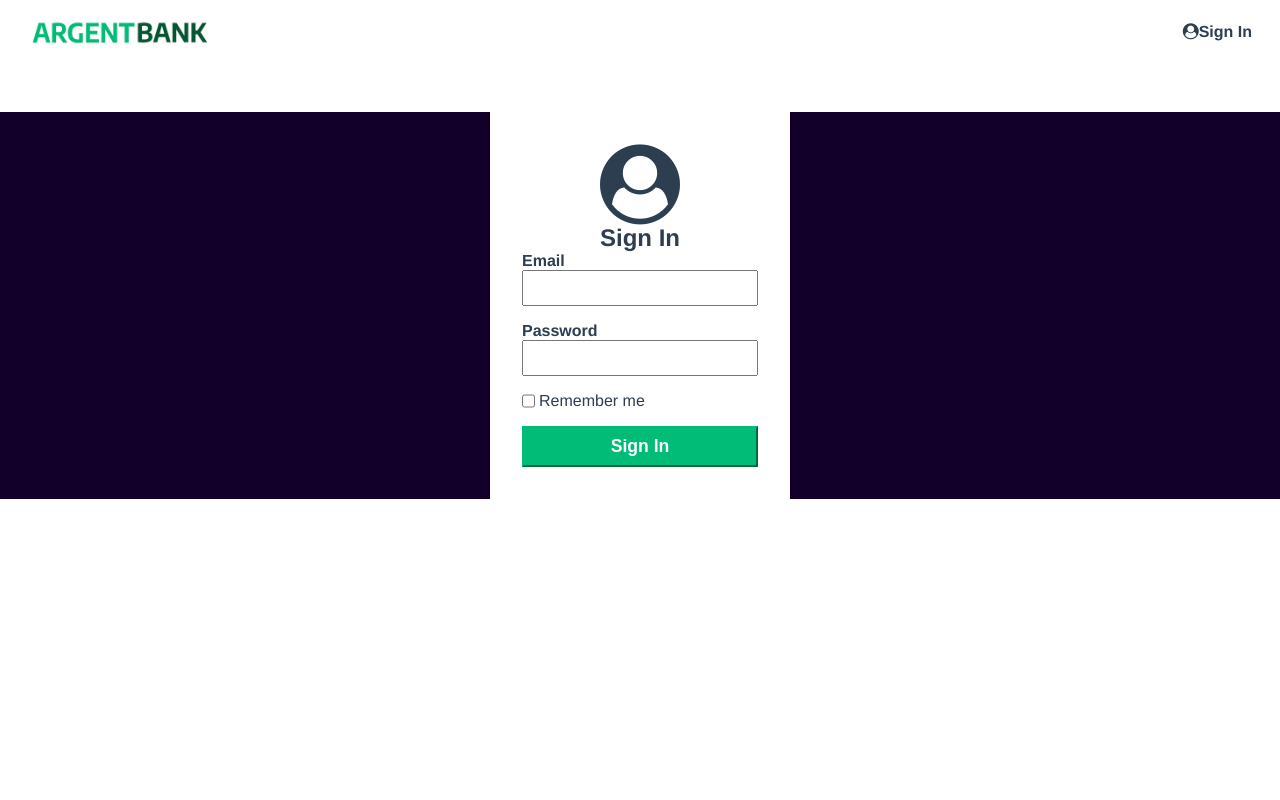
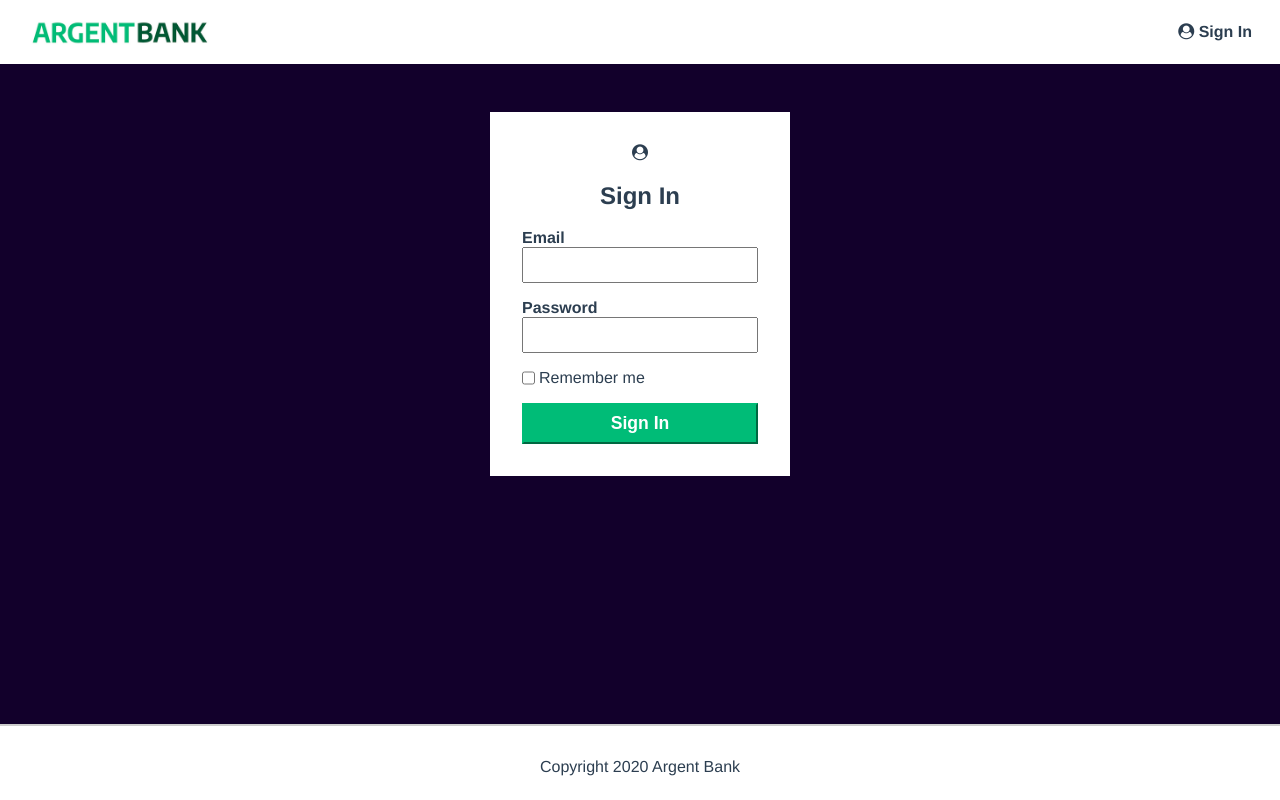
Before and after one commit to EricBouillaut-Dev/OC_Projet13, a React (Create React App) app in the folder front/: page /signin in a window 1280 px wide. Built offline with nearby package versions, Linux system fonts and the light colour scheme.

Commit message:
Habillage HTML&css

```diff
--- a/front/src/css/app.css
+++ b/front/src/css/app.css
@@ -6,7 +6,7 @@ html {
     color: #2c3e50;
   }
 
-  body {
+  .bloc-body {
     margin: 0;
     display: flex;
     flex-direction: column;
@@ -153,6 +153,10 @@ html {
     margin-bottom: 0.5rem;
   }
 
+  .sign-in {
+    margin: 1.2rem;
+  }
+
   .sign-in-button {
     display: block;
     width: 100%;
@@ -172,10 +176,6 @@ html {
     margin: 0 auto;
     margin-top: 3rem;
     padding: 2rem;
-  }
-
-  .sign-in-icon {
-    font-size: 5rem;
   }
 
   .input-remember {
@@ -281,6 +281,10 @@ html {
     color: red;
   }
 
+  .welcome-back{
+    margin: 1.2rem;
+  }
+
   @media (min-width: 720px) {
     .account {
       flex-direction: row;
--- a/front/src/pages/Home.js
+++ b/front/src/pages/Home.js
@@ -7,7 +7,7 @@ import { Link } from "react-router-dom";
 
 const Home = () => {
   return (
-    <div>
+    <div className="bloc-body">
       <nav className="main-nav">
         <Link to="/" className="main-nav-logo">
           <img
@@ -19,8 +19,7 @@ const Home = () => {
         </Link>
         <div>
           <Link to="/signin" className="main-nav-item">
-            <i className="fa fa-user-circle"></i>
-            Sign In
+            <i className="fa fa-user-circle"></i> Sign In{" "}
           </Link>
         </div>
       </nav>
--- a/front/src/pages/SignIn.js
+++ b/front/src/pages/SignIn.js
@@ -56,7 +56,7 @@ const SignIn = () => {
   };
 
   return (
-    <div>
+    <div className="bloc-body">
       <nav className="main-nav">
         <Link to="/" className="main-nav-logo">
           <img
@@ -68,15 +68,14 @@ const SignIn = () => {
         </Link>
         <div>
           <Link to="/signin" className="main-nav-item">
-            <i className="fa fa-user-circle"></i>
-            Sign In
+            <i className="fa fa-user-circle"></i> Sign In{" "}
           </Link>
         </div>
       </nav>
       <div className="main bg-dark">
         <section className="sign-in-content">
           <i className="fa fa-user-circle sign-in-icon"></i>
-          <h1>Sign In</h1>
+          <h1 className="sign-in">Sign In</h1>
           <form onSubmit={handleSubmit}>
             <div className="input-wrapper">
               <label htmlFor="email">Email</label>
@@ -117,6 +116,9 @@ const SignIn = () => {
           </form>
         </section>
       </div>
+      <footer className="footer">
+        <p className="footer-text">Copyright 2020 Argent Bank</p>
+      </footer>
     </div>
   );
 };
--- a/front/src/pages/UserProfile.js
+++ b/front/src/pages/UserProfile.js
@@ -35,7 +35,7 @@ const UserProfile = () => {
   };
 
   return (
-    <div className="main bg-dark">
+    <div className="bloc-body">
       <nav className="main-nav">
         <Link to="/" className="main-nav-logo">
           <img
@@ -47,19 +47,20 @@ const UserProfile = () => {
         </Link>
         <div>
           <Link className="main-nav-item" to="/profile">
-            <i className="fa fa-user-circle"></i>
-            {userDetails.body.email}
+            <i className="fa fa-user-circle"></i> {userDetails.body.firstName}{" "}
           </Link>
           <Link className="main-nav-item" onClick={handleSignOut}>
-            <i className="fa fa-sign-out"></i>
-            Sign Out
+            <i className="fa fa-sign-out"></i> Sign Out{" "}
           </Link>
         </div>
       </nav>{" "}
       <main className="main bg-dark">
         <div className="header">
-          <h1>
-            Welcome back, {userDetails ? userDetails.body.firstName : "User"}
+          <h1 className="welcome-back">
+            Welcome back
+            <br />
+            {userDetails.body.firstName} {userDetails.body.lastName}
+            {"!"}
           </h1>
           <button className="edit-button">Edit Name</button>
         </div>
@@ -105,7 +106,9 @@ const UserProfile = () => {
         {/* Affichage des informations du compte de l'utilisateur */}
         {/* ... */}
       </main>
-      <footer className="footer">{/* Pied de page */}</footer>
+      <footer className="footer">
+        <p className="footer-text">Copyright 2020 Argent Bank</p>
+      </footer>
     </div>
   );
 };
```
